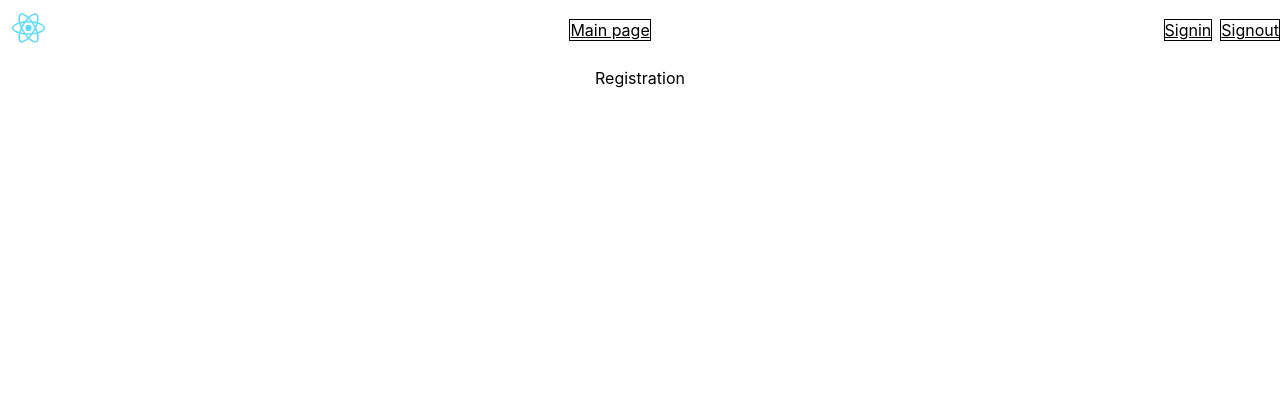
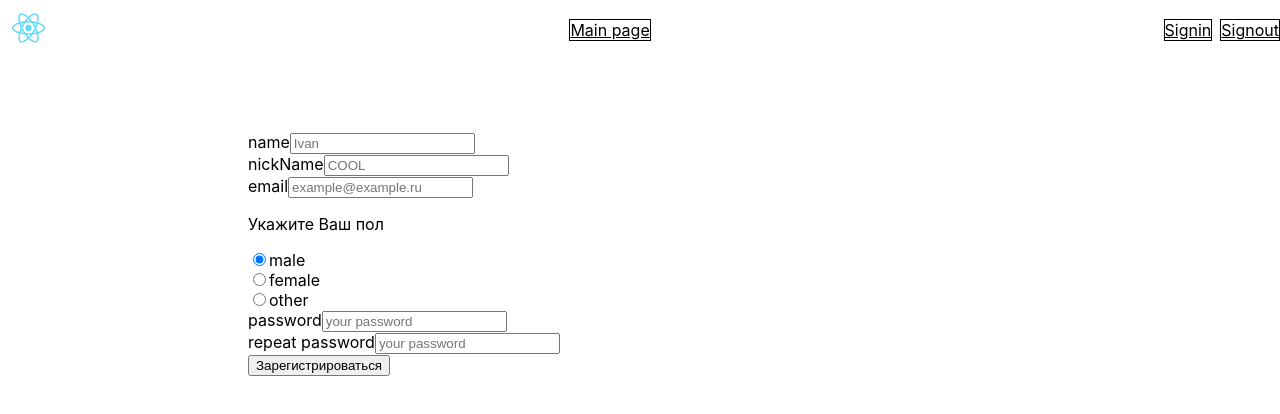
Before and after one commit to Fillinius/registrationForm, a React (Create React App) app: page /signout in a window 1280 px wide. Shown: the top 414 px of the page. Built offline with nearby package versions, Linux system fonts and the light colour scheme.

Commit message:
feat(registrationForm): Добавленна форма регистрации

```diff
--- /dev/null
+++ b/src/app/components/form/radioForm.jsx
@@ -0,0 +1,30 @@
+import React from 'react';
+
+const RadioField = ({ label,
+  options,
+  name,
+  value,
+  onChange }) => {
+
+  return (
+    <div >
+      <p>{label}</p>
+      {options.map(item => (
+        <div key={item.label + '' + item.value} >
+          <input
+            type="radio"
+            name={name}
+            id={item.label + '' + item.value}
+            value={item.value}
+            checked={item.value === value}
+            onChange={onChange}
+
+          />
+          <label htmlFor={item.label + '' + item.value}>{item.value}</label>
+        </div>
+      ))}
+    </div>
+  );
+}
+
+export default RadioField;
--- a/src/app/components/registrationForm.jsx
+++ b/src/app/components/registrationForm.jsx
@@ -1,8 +1,95 @@
-import React from "react";
+import React, { useEffect, useState } from "react";
+import TextField from "./form/textField";
+import RadioField from "./form/radioForm";
 
 const RegistrationForm = () => {
+  const [data, setData] = useState({
+    name: '',
+    nickName: '',
+    email: '',
+    male: 'male',
+    password: '',
+    rePassword: ''
+  })
+
+  const male = [
+    { label: 'mail', value: 'male' },
+    { label: 'femail', value: 'female' },
+    { label: 'other', value: 'other' },
+  ]
+  // console.log(error);
+
+  const handleChange = ({ target }) => {
+    setData((prev) => ({
+      ...prev,
+      [target.name]: target.value
+    }))
+  }
+
+  const handleSubmit = (e) => {
+    e.preventDefault()
+    console.log('submit', data);
+  }
+
   return (
-    <p>Registration</p>
+    <div className='loginForm'>
+      <form onSubmit={handleSubmit}>
+        <TextField
+          label='name'
+          name='name'
+          value={data.name}
+          type='text'
+          description='your name'
+          onChange={handleChange}
+          placeholder='Ivan'
+        />
+        <TextField
+          label='nickName'
+          name='nickName'
+          value={data.nickName}
+          type='text'
+          description='your nickName'
+          onChange={handleChange}
+          placeholder='COOL'
+        />
+        <TextField
+          label='email'
+          name='email'
+          value={data.email}
+          type='text'
+          description='your email'
+          onChange={handleChange}
+          placeholder='example@example.ru'
+        />
+        <RadioField
+          label='Укажите Ваш пол'
+          options={male}
+          name="male"
+          value={data.male}
+          onChange={handleChange}
+        />
+        <TextField
+          label='password'
+          name='password'
+          value={data.password}
+          type='password'
+          description='your password'
+          onChange={handleChange}
+          placeholder='your password'
+        />
+        <TextField
+          label='repeat password'
+          name='rePassword'
+          value={data.rePassword}
+          type='password'
+          onChange={handleChange}
+          placeholder='your password'
+        />
+
+        <button type="submit">Зарегистрироваться</button>
+      </form>
+
+    </div>
   );
 }
 
```
